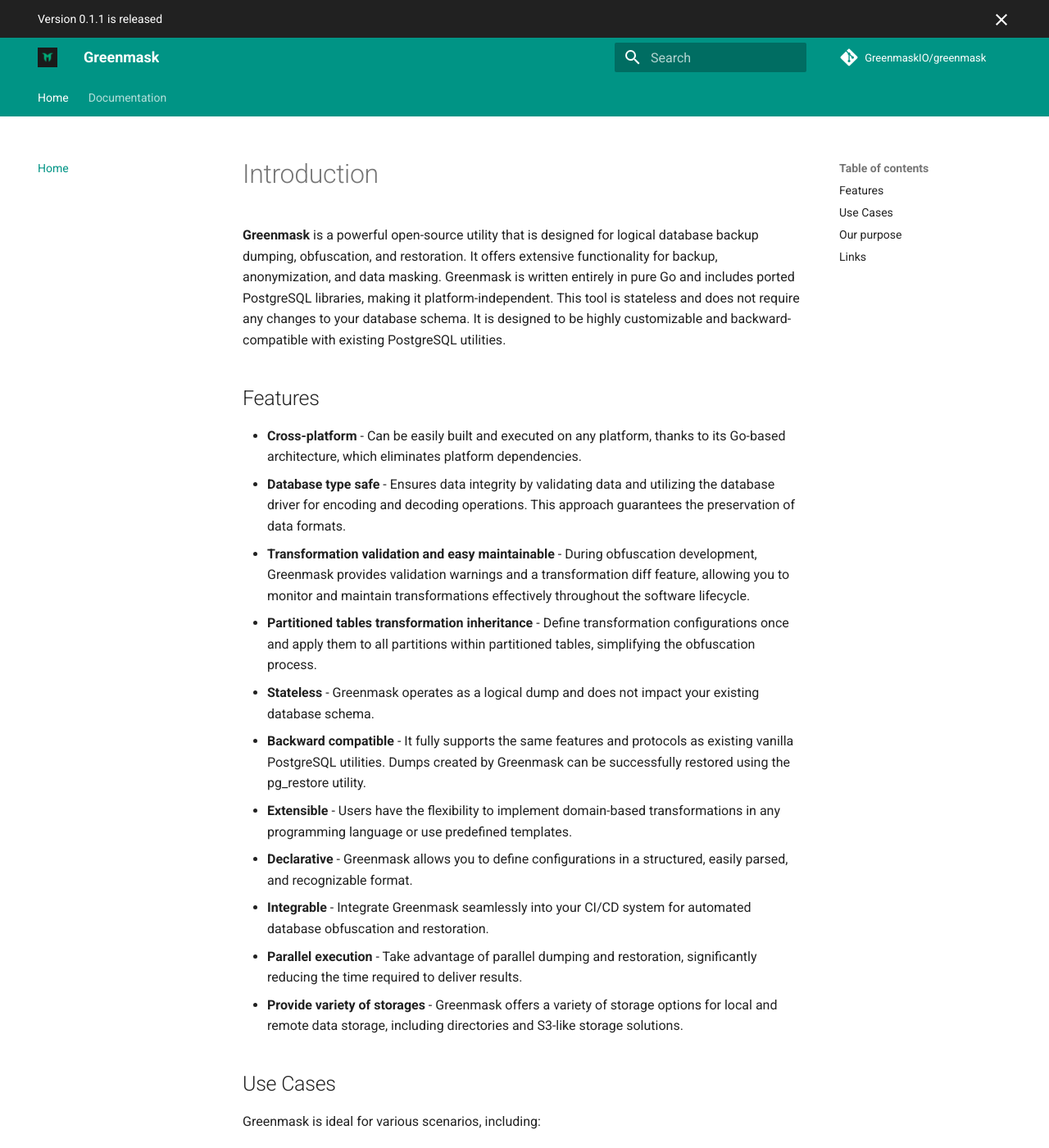
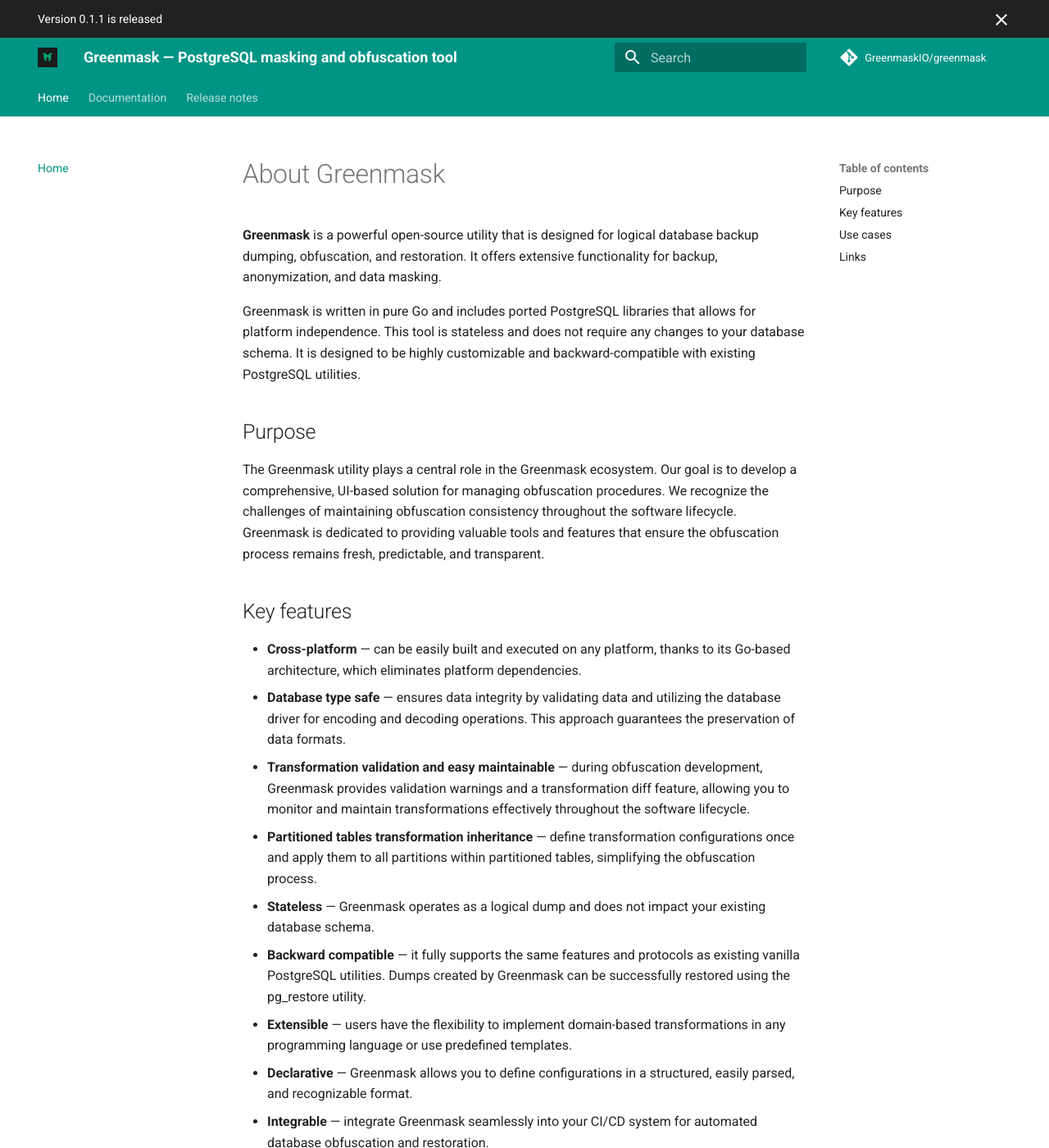
Before and after one commit to GreenmaskIO/greenmask-docs, an MkDocs documentation site: the page built from docs/index.md, in a window 1280 px wide and 1400 px high. Shown: the whole window at 82% size. Built offline with MkDocs 1.6.1 and Material for MkDocs 9.7.7, drawn with Linux system fonts in a browser that asks for light colours; comment, search, counter and statistics services are not loaded; some of the changed text lies outside the part shown.

Commit message:
* Add release notes pages * Minor changes

```diff
--- a/docs/index.md
+++ b/docs/index.md
@@ -1,58 +1,40 @@
-# Introduction
+# About Greenmask
 
 **Greenmask** is a powerful open-source utility that is designed for logical database backup dumping,
-obfuscation, and restoration. It offers extensive functionality for backup, anonymization, and data masking. Greenmask
-is written entirely in pure Go and includes ported PostgreSQL libraries, making it platform-independent. This tool is
-stateless and does not require any changes to your database schema. It is designed to be highly customizable and
-backward-compatible with existing PostgreSQL utilities.
+obfuscation, and restoration. It offers extensive functionality for backup, anonymization, and data masking.
 
-## Features
+Greenmask is written in pure Go and includes ported PostgreSQL libraries that allows for platform independence. This tool is stateless and does not require any changes to your database schema. It is designed to be highly customizable and backward-compatible with existing PostgreSQL utilities.
 
-* **Cross-platform** - Can be easily built and executed on any platform, thanks to its Go-based architecture,
+## Purpose
+
+The Greenmask utility plays a central role in the Greenmask ecosystem. Our goal is to develop a comprehensive, UI-based solution for managing obfuscation procedures. We recognize the challenges of maintaining obfuscation consistency throughout the software lifecycle. Greenmask is dedicated to providing valuable tools and features that ensure the obfuscation process remains fresh, predictable, and transparent.
+
+## Key features
+
+* **Cross-platform** — can be easily built and executed on any platform, thanks to its Go-based architecture,
   which eliminates platform dependencies.
-* **Database type safe** - Ensures data integrity by validating data and utilizing the database driver for
+* **Database type safe** — ensures data integrity by validating data and utilizing the database driver for
   encoding and decoding operations. This approach guarantees the preservation of data formats.
-* **Transformation validation and easy maintainable** - During obfuscation development, Greenmask provides validation
-  warnings and a transformation diff feature, allowing you to monitor and maintain transformations effectively
-  throughout the software lifecycle.
-* **Partitioned tables transformation inheritance** - Define transformation configurations once and apply them to all
-  partitions within partitioned tables, simplifying the obfuscation process.
-* **Stateless** - Greenmask operates as a logical dump and does not impact your existing database schema.
-* **Backward compatible** - It fully supports the same features and protocols as existing vanilla PostgreSQL utilities.
-  Dumps created by Greenmask can be successfully restored using the pg_restore utility.
-* **Extensible** - Users have the flexibility to implement domain-based transformations in any programming language or
-  use predefined templates.
-* **Declarative** - Greenmask allows you to define configurations in a structured, easily parsed, and recognizable
-  format.
-* **Integrable** - Integrate Greenmask seamlessly into your CI/CD system for automated database obfuscation and
-  restoration.
-* **Parallel execution** - Take advantage of parallel dumping and restoration, significantly reducing the time required
-  to deliver results.
-* **Provide variety of storages** - Greenmask offers a variety of storage options for local and remote data storage,
-  including directories and S3-like storage solutions.
+* **Transformation validation and easy maintainable** — during obfuscation development, Greenmask provides validation warnings and a transformation diff feature, allowing you to monitor and maintain transformations effectively throughout the software lifecycle.
+* **Partitioned tables transformation inheritance** — define transformation configurations once and apply them to all partitions within partitioned tables, simplifying the obfuscation process.
+* **Stateless** — Greenmask operates as a logical dump and does not impact your existing database schema.
+* **Backward compatible** — it fully supports the same features and protocols as existing vanilla PostgreSQL utilities. Dumps created by Greenmask can be successfully restored using the pg_restore utility.
+* **Extensible** — users have the flexibility to implement domain-based transformations in any programming language or use predefined templates.
+* **Declarative** — Greenmask allows you to define configurations in a structured, easily parsed, and recognizable format.
+* **Integrable** — integrate Greenmask seamlessly into your CI/CD system for automated database obfuscation and restoration.
+* **Parallel execution** — take advantage of parallel dumping and restoration, significantly reducing the time required to deliver results.
+* **Provide variety of storages** — Greenmask offers a variety of storage options for local and remote data storage, including directories and S3-like storage solutions.
 
-## Use Cases
+## Use cases
 
 Greenmask is ideal for various scenarios, including:
 
-* **Backup and Restoration**. Use Greenmask for your daily routines involving logical backup dumping and restoration. It
-  seamlessly handles tasks like table restoration after truncation. Its functionality closely mirrors that of pg_dump
-  and pg_restore, making it a straightforward replacement.
-* **Anonymization, Transformation, and Data Masking**. Employ Greenmask for anonymizing, transforming, and masking
-  backups, especially when setting up a staging environment or for analytical purposes. It simplifies the deployment of
-  a pre-production environment with consistently anonymized data, facilitating faster time-to-market in the development
-  lifecycle.
-
-## Our purpose
-
-The Greenmask utility plays a central role in the Greenmask ecosystem. Our goal is to develop a comprehensive, UI-based
-solution for managing obfuscation procedures. We recognize the challenges of maintaining obfuscation consistency
-throughout the software lifecycle. Greenmask is dedicated to providing valuable tools and features that ensure the
-obfuscation process remains fresh, predictable, and transparent.
+* **Backup and restoration**. Use Greenmask for your daily routines involving logical backup dumping and restoration. It seamlessly handles tasks like table restoration after truncation. Its functionality closely mirrors that of pg_dump and pg_restore, making it a straightforward replacement.
+* **Anonymization, transformation, and data masking**. Employ Greenmask for anonymizing, transforming, and masking backups, especially when setting up a staging environment or for analytical purposes. It simplifies the deployment of a pre-production environment with consistently anonymized data, facilitating faster time-to-market in the development lifecycle.
 
 ## Links
 
-* Email: **support@greenmask.io**
+* [Email](mailto:support@greenmask.io)
 * [Twitter](https://twitter.com/GreenmaskIO)
 * [Telegram](https://t.me/greenmask_community)
 * [Discord](https://discord.gg/tAJegUKSTB)
--- /dev/null
+++ b/docs/release_notes/greenmask_0_1_0.md
@@ -0,0 +1,75 @@
+# Greenmask 0.1.0
+
+We are excited to announce the release of Greenmask v0.1.0, marking the first production-ready version. This release addresses various bug fixes, introduces improvements, and includes documentation refactoring for enhanced clarity.
+
+## New features
+
+- Added positional arguments for the list-transformers command, allowing specific transformer information retrieval (e.g., `greenmask list-transformers RandomDate`).
+
+- Added a version parameter `--version` that prints Greenmask version.
+
+- Added numeric parameters support for `-Int` and `-Float` transformers.
+
+## Improvements
+
+- Improved verbosity in custom transformer interaction, accumulating `stderr` data and forwarding it in batches instead of writing it one by one.
+
+- Updated dependencies to newer versions.
+
+- Enhanced the stability of the JSON line interaction protocol by utilizing the stdlib JSON encoder/decoder.
+
+- Modified the method for sending table metadata to custom transformers; now, it is sent via `stdin` in the first line in JSON format instead of providing it via command arguments.
+
+- Refactored template functions naming.
+
+- Refactored `NoiseDate` transformer implementation for improved stability and predictability.
+
+- Changed the default value for the `Dict` transformer: `fail_not_matched parameter: true`.
+
+- Refactored the `Hash` transformer to provide a salt parameter and receive a base64 encoded salt. If salt is not provided, it generates one randomly.
+
+- Added validation for the truncate parameter of `NoiseDate` and `RandomDate` transformers that issues a warning if the provided value is invalid.
+
+- Increased verbosity of parameter validation warnings, now properly forwarding warnings to `stdout`.
+
+## Fixes
+
+- Resolved `pgx` driver connection leakage issue.
+
+- Fixed deletion failure of dumps for S3 storage.
+
+- Corrected cobra autocompletion for the Greenmask utility.
+
+- Fixed NOT NULL constraint validation.
+
+- Addressed JSON API interaction issues that previously caused deadlocks and timeouts.
+
+- Fixed encode-decoding for binary parameters, ensuring accurate forwarding of values to custom transformers.
+
+- Fixed the `RandomChoice` transformer to correctly marshal and unmarshal values during validation.
+
+- Introduced the nullable property for the `SetNull` transformer to enhance NOT NULL constraint validation.
+
+- Resolved text wrapping issues for the `validate` command.
+
+- Fixed build failures on Windows due to Linux platform dependencies.
+
+- Corrected `stdout` readline buffer reading during interaction with custom transformers.
+
+- Fixed integration tests.
+
+## Ecosystem changes
+
+- Implemented CI/CD pipelines for the entire project.
+
+- Established a user-friendly playground in Docker compose, including:
+
+  - Deployed Minio storage container.
+  - PostgreSQL container containing both the original database (Adventure Works) and the transformed (empty DB).
+  - Greenmask container itself.
+
+- Refactored current readme files.
+
+## Assets
+
+To download the Greenmask binary compatible with your system, see the [release's assets list](https://github.com/GreenmaskIO/greenmask/releases/tag/v0.1.0).
--- /dev/null
+++ b/docs/release_notes/greenmask_0_1_0_beta.md
@@ -0,0 +1,19 @@
+# Greenmask 0.0.1 Beta
+
+We are excited to announce the beta release of Greenmask, a versatile and open-source utility for PostgreSQL logical backup dumping, obfuscation, and restoration. Greenmask is perfect for routine backup and restoration tasks. It facilitates anonymization and data masking for staging environments and analytics.
+
+This release introduces a range of features aimed at enhancing database management and security.
+
+## Key features
+
+- Cross-platform support — fully written in Go without platform dependencies.
+- Type-safe database operations — validates and encodes data, maintaining integrity.
+- Transformation validation — ensures data transformations are correct and maintainable.
+- Partitioned table support — simplifies configuration for partitioned tables.
+- Stateless and backward compatible — works alongside standard PostgreSQL utilities.
+- Parallel execution — enhances efficiency in dumping and restoration processes.
+- Multiple storage options — supports both local (directory) and remote (S3-like) storage solutions.
+
+## Download
+
+To download the Greenmask binary compatible with your system, see the [release's assets list](https://github.com/GreenmaskIO/greenmask/releases/tag/v0.1.0-beta).
--- /dev/null
+++ b/docs/release_notes/greenmask_0_1_1.md
@@ -0,0 +1,49 @@
+# Greenmask 0.1.1
+
+This release introduces a suite of new transformers, significantly enhancing Greenmask's capabilities for obfuscating PostgreSQL databases.
+
+## New features
+
+Added the following new transformers:
+
+| Transformer                                                                            | Description                                      |
+|----------------------------------------------------------------------------------------|--------------------------------------------------|
+| [RandomLatitude](../built_in_transformers/random_latitude.md)                          | Generates a random latitude value                |
+| [RandomLongitude](../built_in_transformers/random_longitude.md)                        | Generates a random longitude value               |
+| [RandomUnixTime](../built_in_transformers/random_unix_time.md)                         | Generates a random Unix timestamp                |
+| [RandomMonthName](../built_in_transformers/random_month_name.md)                       | Generates the name of a random month             |
+| [RandomYearString](../built_in_transformers/random_year_string.md)                     | Generates a random year as a string              |
+| [RandomDayOfWeek](../built_in_transformers/random_day_of_week.md)                      | Generates a random day of the week               |
+| [RandomDayOfMonth](../built_in_transformers/random_day_of_month.md)                    | Generates a random day of the month              |
+| [RandomCentury](../built_in_transformers/random_century.md)                            | Generates a random century                       |
+| [RandomTimezone](../built_in_transformers/random_timezone.md)                          | Generates a random timezone                      |
+| [RandomEmail](../built_in_transformers/random_email.md)                                | Generates a random email address                 |
+| [RandomMacAddress](../built_in_transformers/random_mac_address.md)                     | Generates a random MAC address                   |
+| [RandomDomainName](../built_in_transformers/random_domain_name.md)                     | Generates a random domain name                   |
+| [RandomURL](../built_in_transformers/random_url.md)                                    | Generates a random URL                           |
+| [RandomUsername](../built_in_transformers/random_username.md)                          | Generates a random username                      |
+| [RandomIPv4](../built_in_transformers/random_ipv4.md)                                  | Generates a random IPv4 address                  |
+| [RandomIPv6](../built_in_transformers/random_ipv6.md)                                  | Generates a random IPv6 address                  |
+| [RandomPassword](../built_in_transformers/random_password.md)                          | Generates a random password                      |
+| [RandomWord](../built_in_transformers/random_word.md)                                  | Generates a random word                          |
+| [RandomSentence](../built_in_transformers/random_sentence.md)                          | Generates a random sentence                      |
+| [RandomParagraph](../built_in_transformers/random_paragraph.md)                        | Generates a random paragraph                     |
+| [RandomCCType](../built_in_transformers/random_cc_type.md)                             | Generates a random credit card type              |
+| [RandomCCNumber](../built_in_transformers/random_cc_number.md)                         | Generates a random credit card number            |
+| [RandomCurrency](../built_in_transformers/random_currency.md)                          | Generates a random currency code                 |
+| [RandomAmountWithCurrency](../built_in_transformers/random_amount_with_currency.md)    | Generates a random monetary amount with currency |
+| [RandomTitleMale](../built_in_transformers/random_title_male.md)                       | Generates a random title for males               |
+| [RandomTitleFemale](../built_in_transformers/random_title_female.md)                   | Generates a random title for females             |
+| [RandomFirstName](../built_in_transformers/random_first_name.md)                       | Generates a random first name                    |
+| [RandomFirstNameMale](../built_in_transformers/random_first_name_male.md)              | Generates a random male first name               |
+| [RandomFirstNameFemale](../built_in_transformers/random_first_name_female.md)          | Generates a random female first name             |
+| [RandomLastName](../built_in_transformers/random_last_name.md)                         | Generates a random last name                     |
+| [RandomName](../built_in_transformers/random_name.md)                                  | Generates a full random name                     |
+| [RandomPhoneNumber](../built_in_transformers/random_phone_number.md)                   | Generates a random phone number                  |
+| [RandomTollFreePhoneNumber](../built_in_transformers/random_toll_free_phone_number.md) | Generates a random toll-free phone number        |
+| [RandomE164PhoneNumber](../built_in_transformers/random_e164_phone_number.md)          | Generates a random phone number in E.164 format  |
+| [RealAddress](../built_in_transformers/real_address.md)                                | Generates a real address                         |
+
+## Assets
+
+To download the Greenmask binary compatible with your system, see the [release's assets list](https://github.com/GreenmaskIO/greenmask/releases/tag/v0.1.1).
--- a/mkdocs.yml
+++ b/mkdocs.yml
@@ -1,4 +1,4 @@
-site_name: Greenmask
+site_name: Greenmask — PostgreSQL masking and obfuscation tool
 
 # Theme
 theme:
@@ -77,7 +77,7 @@ nav:
               - RandomEmail: built_in_transformers/random_email.md
               - RandomMacAddress: built_in_transformers/random_mac_address.md
               - RandomDomainName: built_in_transformers/random_domain_name.md
-              - RandomUrl: built_in_transformers/random_url.md
+              - RandomURL: built_in_transformers/random_url.md
               - RandomUsername: built_in_transformers/random_username.md
               - RandomIPv4: built_in_transformers/random_ipv4.md
               - RandomIPv6: built_in_transformers/random_ipv6.md
@@ -107,11 +107,15 @@ nav:
               - RealAddress: built_in_transformers/real_address.md
           - Template functions and hints: template_functions.md
           - Custom transformers: custom-transformers.md
+  - Release notes:
+      - Greenmask 0.1.1: release_notes/greenmask_0_1_1.md
+      - Greenmask 0.1.0: release_notes/greenmask_0_1_0.md
+      - Greenmask 0.1.0 Beta: release_notes/greenmask_0_1_0_beta.md
 
 repo_url: https://github.com/GreenmaskIO/greenmask
 repo_name: GreenmaskIO/greenmask
 site_url: https://greenmask.io
-copyright: Copyright &copy; 2023 Greenmask
+copyright: Copyright &copy; 2024 Greenmask
 
 
 extra:
```
